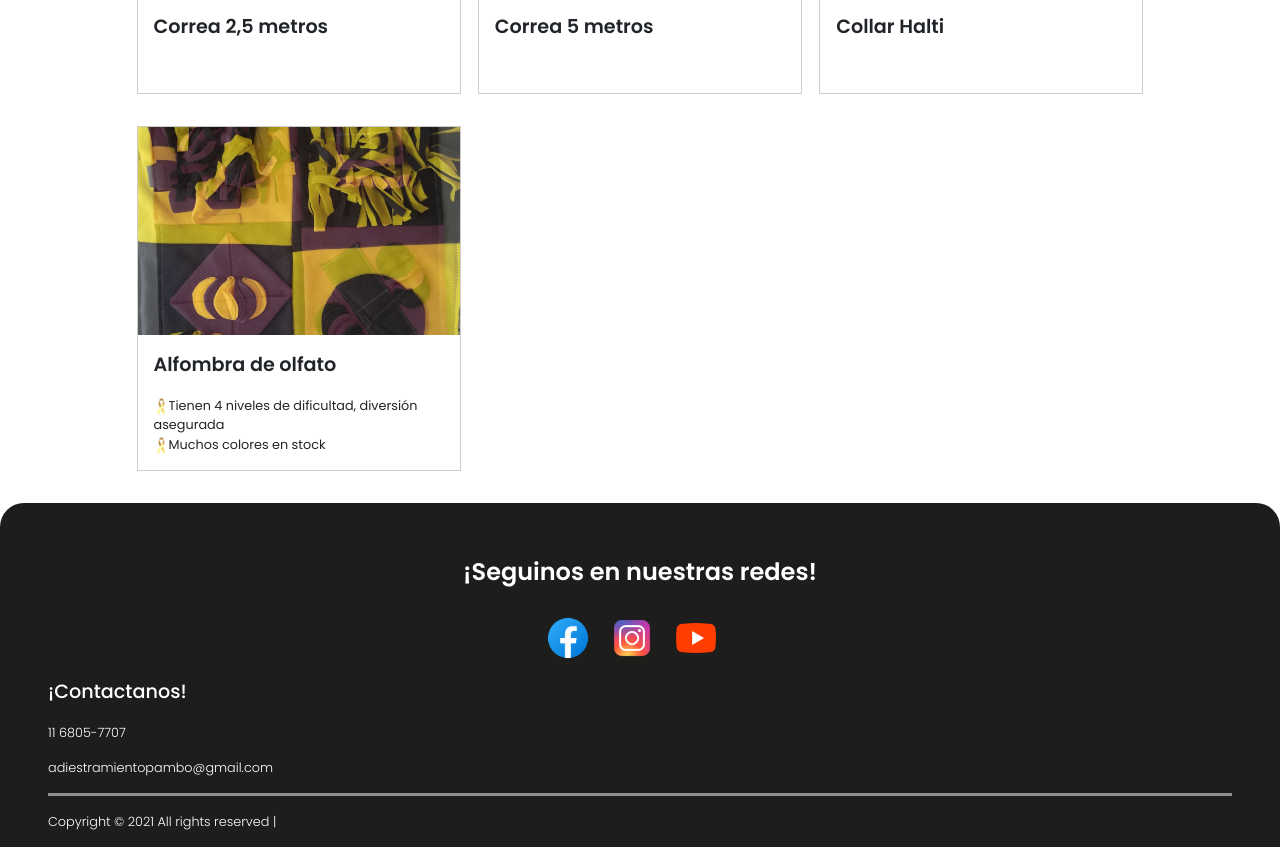
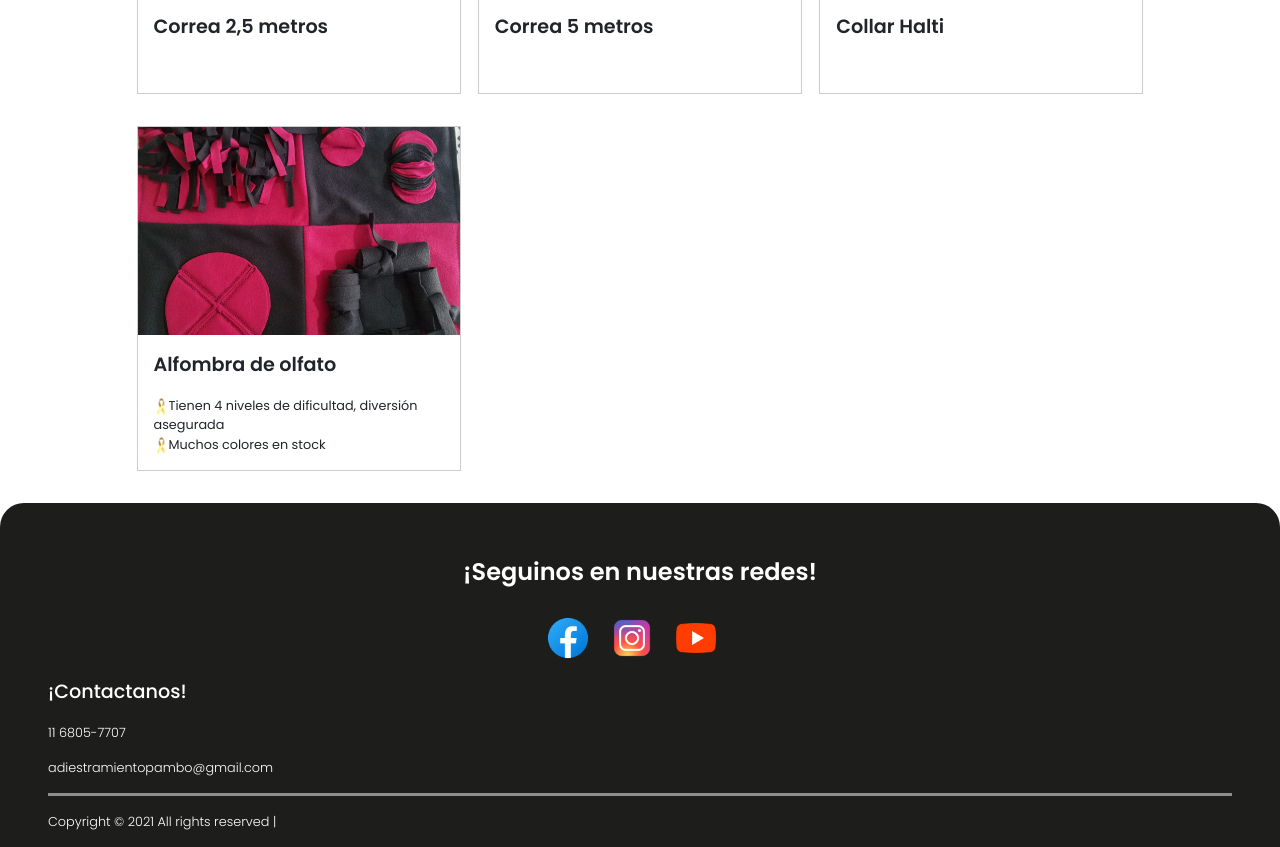
Before and after one commit to ezequielccjl/Pambo-App, a React (Create React App) app: page /tienda in a window 1280 px wide. Shown: the part 1640-2487 px from the top of the page. Built offline with nearby package versions, Linux system fonts and the light colour scheme.

Commit message:
Ajustes generales v2

```diff
--- a/src/css/tienda.css
+++ b/src/css/tienda.css
@@ -81,11 +81,11 @@
     background-repeat: no-repeat;
     background-position: center center;
 
-    transition: 5s;
+
 
     animation-name: animate;
     animation-direction: alternate-reverse;
-    animation-duration: 5s;
+    animation-duration: 12s;
     animation-fill-mode: forwards;
     animation-iteration-count: infinite;
     animation-play-state: running;
@@ -95,12 +95,25 @@
 @keyframes animate{
     0%{
         background-image: url("../img-prods/alfombra1.jpeg");
-    }50%{
+    }
+
+    25%{
         background-image: url("../img-prods/alfombra2.jpg");
 
-    }100%{
+    }
+
+    50%{
         background-image: url("../img-prods/alfombra3.jpeg");
 
+    }
+
+    75%{
+        background-image: url("../img-prods/alfombra2.jpg");
+
+    }
+
+    100%{
+        background-image: url("../img-prods/alfombra1.jpeg");
     }
 }
 
```
